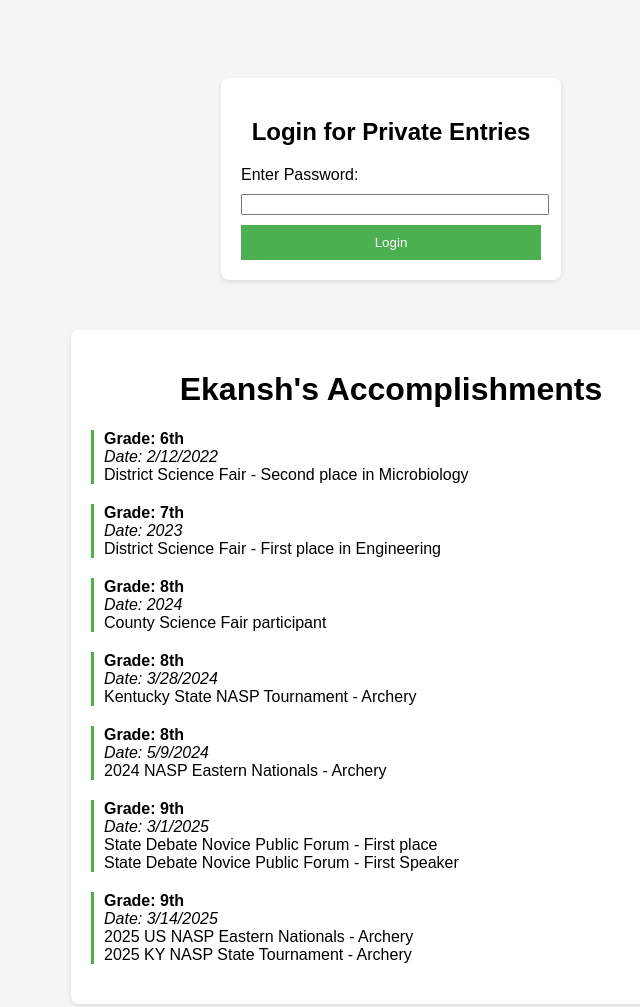
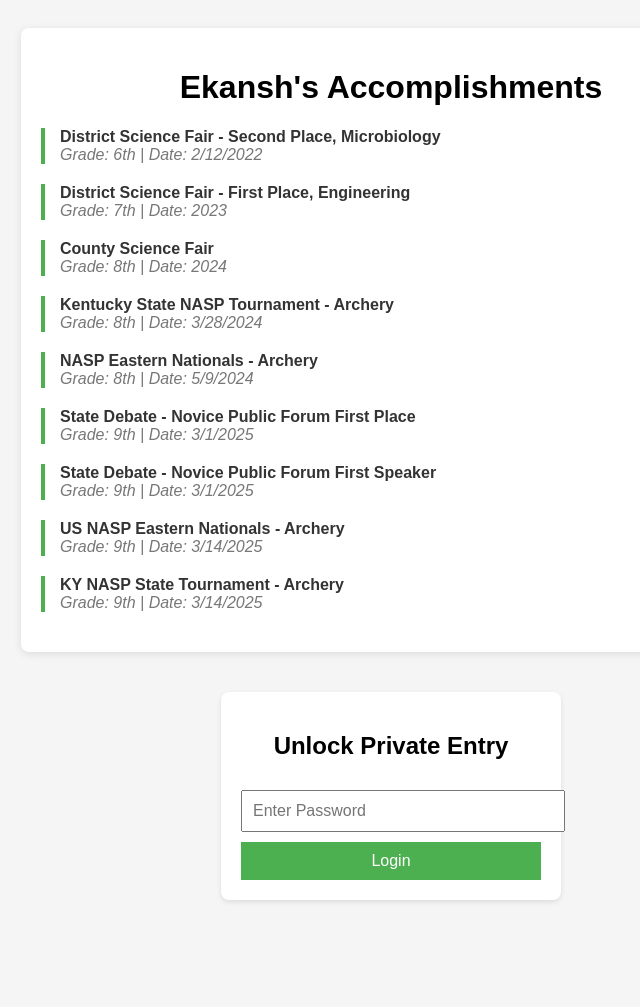
Before and after one commit to Acorn478/Ekansh-s-Accomplishments, a plain HTML site: page index.html in a window 1280 px wide. Shown: the whole page, without its empty margins (249-889 px from the left). After the commit the page ends 968 px from the top, so only its background shows below. Drawn offline with Linux system fonts and the light colour scheme.

Commit message:
Update index.html

```diff
--- a/index.html
+++ b/index.html
@@ -10,111 +10,118 @@
       background-color: #f5f5f5;
       padding: 20px;
     }
+    .timeline {
+      max-width: 700px;
+      margin: 0 auto;
+      background: white;
+      padding: 20px;
+      border-radius: 8px;
+      box-shadow: 0 2px 8px rgba(0, 0, 0, 0.1);
+    }
+    h1 {
+      text-align: center;
+    }
+    .entry {
+      border-left: 4px solid #4CAF50;
+      padding-left: 15px;
+      margin: 20px 0;
+    }
+    .entry strong {
+      color: #333;
+    }
+    .entry em {
+      color: #777;
+      display: block;
+      margin-bottom: 5px;
+    }
+    .private {
+      display: none;
+    }
     .login {
       max-width: 300px;
-      margin: 50px auto;
+      margin: 40px auto;
       background: white;
       padding: 20px;
       border-radius: 8px;
       box-shadow: 0 2px 5px rgba(0, 0, 0, 0.1);
-    }
-    .timeline {
-      max-width: 600px;
-      margin: 0 auto;
-      background: white;
-      padding: 20px;
-      border-radius: 8px;
-      box-shadow: 0 2px 5px rgba(0, 0, 0, 0.1);
-    }
-    h1, h2 {
       text-align: center;
     }
-    .entry {
-      border-left: 3px solid #4CAF50;
-      padding-left: 10px;
-      margin: 20px 0;
-    }
-    label, input {
-      display: block;
+    input, button {
       width: 100%;
-      margin-bottom: 10px;
+      padding: 10px;
+      margin-top: 10px;
+      font-size: 1rem;
     }
     button {
       background-color: #4CAF50;
       color: white;
       border: none;
-      padding: 10px;
       cursor: pointer;
-      width: 100%;
     }
     button:hover {
       background-color: #45a049;
     }
-    .private {
-      display: none;
-    }
   </style>
 </head>
 <body>
-  <div class="login" id="login">
-    <h2>Login for Private Entries</h2>
-    <label for="password">Enter Password:</label>
-    <input type="password" id="password" />
-    <button onclick="checkPassword()">Login</button>
-  </div>
-
-  <div class="timeline" id="timeline">
+  <div class="timeline">
     <h1>Ekansh's Accomplishments</h1>
 
     <div class="entry">
-      <strong>Grade: 6th</strong><br>
-      <em>Date: 2/12/2022</em><br>
-      District Science Fair - Second place in Microbiology
+      <strong>District Science Fair - Second Place, Microbiology</strong>
+      <em>Grade: 6th | Date: 2/12/2022</em>
     </div>
 
     <div class="entry">
-      <strong>Grade: 7th</strong><br>
-      <em>Date: 2023</em><br>
-      District Science Fair - First place in Engineering
+      <strong>District Science Fair - First Place, Engineering</strong>
+      <em>Grade: 7th | Date: 2023</em>
     </div>
 
     <div class="entry">
-      <strong>Grade: 8th</strong><br>
-      <em>Date: 2024</em><br>
-      County Science Fair participant
+      <strong>County Science Fair</strong>
+      <em>Grade: 8th | Date: 2024</em>
     </div>
 
     <div class="entry">
-      <strong>Grade: 8th</strong><br>
-      <em>Date: 3/28/2024</em><br>
-      Kentucky State NASP Tournament - Archery
+      <strong>Kentucky State NASP Tournament - Archery</strong>
+      <em>Grade: 8th | Date: 3/28/2024</em>
     </div>
 
     <div class="entry">
-      <strong>Grade: 8th</strong><br>
-      <em>Date: 5/9/2024</em><br>
-      2024 NASP Eastern Nationals - Archery
+      <strong>NASP Eastern Nationals - Archery</strong>
+      <em>Grade: 8th | Date: 5/9/2024</em>
     </div>
 
     <div class="entry">
-      <strong>Grade: 9th</strong><br>
-      <em>Date: 3/1/2025</em><br>
-      State Debate Novice Public Forum - First place<br>
-      State Debate Novice Public Forum - First Speaker
+      <strong>State Debate - Novice Public Forum First Place</strong>
+      <em>Grade: 9th | Date: 3/1/2025</em>
     </div>
 
     <div class="entry">
-      <strong>Grade: 9th</strong><br>
-      <em>Date: 3/14/2025</em><br>
-      2025 US NASP Eastern Nationals - Archery<br>
-      2025 KY NASP State Tournament - Archery
+      <strong>State Debate - Novice Public Forum First Speaker</strong>
+      <em>Grade: 9th | Date: 3/1/2025</em>
+    </div>
+
+    <div class="entry">
+      <strong>US NASP Eastern Nationals - Archery</strong>
+      <em>Grade: 9th | Date: 3/14/2025</em>
+    </div>
+
+    <div class="entry">
+      <strong>KY NASP State Tournament - Archery</strong>
+      <em>Grade: 9th | Date: 3/14/2025</em>
     </div>
 
     <div class="entry private" id="private-entry">
-      <strong>Grade: 12th</strong><br>
-      <em>Date: Future</em><br>
-      This is a placeholder for private accomplishments.
+      <strong>[Private] Placeholder for future entries</strong>
+      <em>Grade: 12th | Date: Future</em>
     </div>
+  </div>
+
+  <div class="login">
+    <h2>Unlock Private Entry</h2>
+    <input type="password" id="password" placeholder="Enter Password">
+    <button onclick="checkPassword()">Login</button>
   </div>
 
   <script>
@@ -122,6 +129,7 @@
       const input = document.getElementById('password').value;
       if (input === 'Ekansh is the Best') {
         document.getElementById('private-entry').style.display = 'block';
+        alert("Private entry unlocked!");
       } else {
         alert('Wrong password. Try again.');
       }
```
